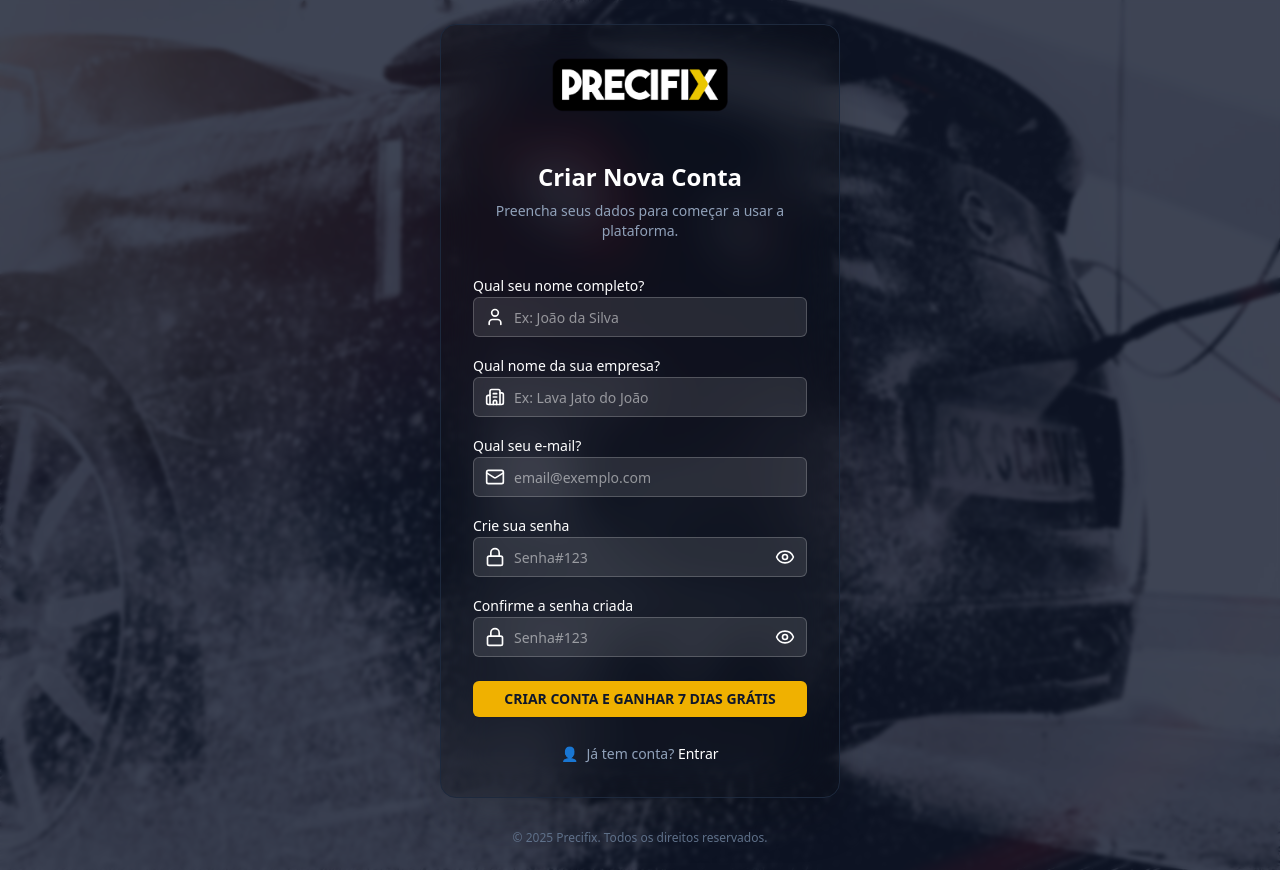
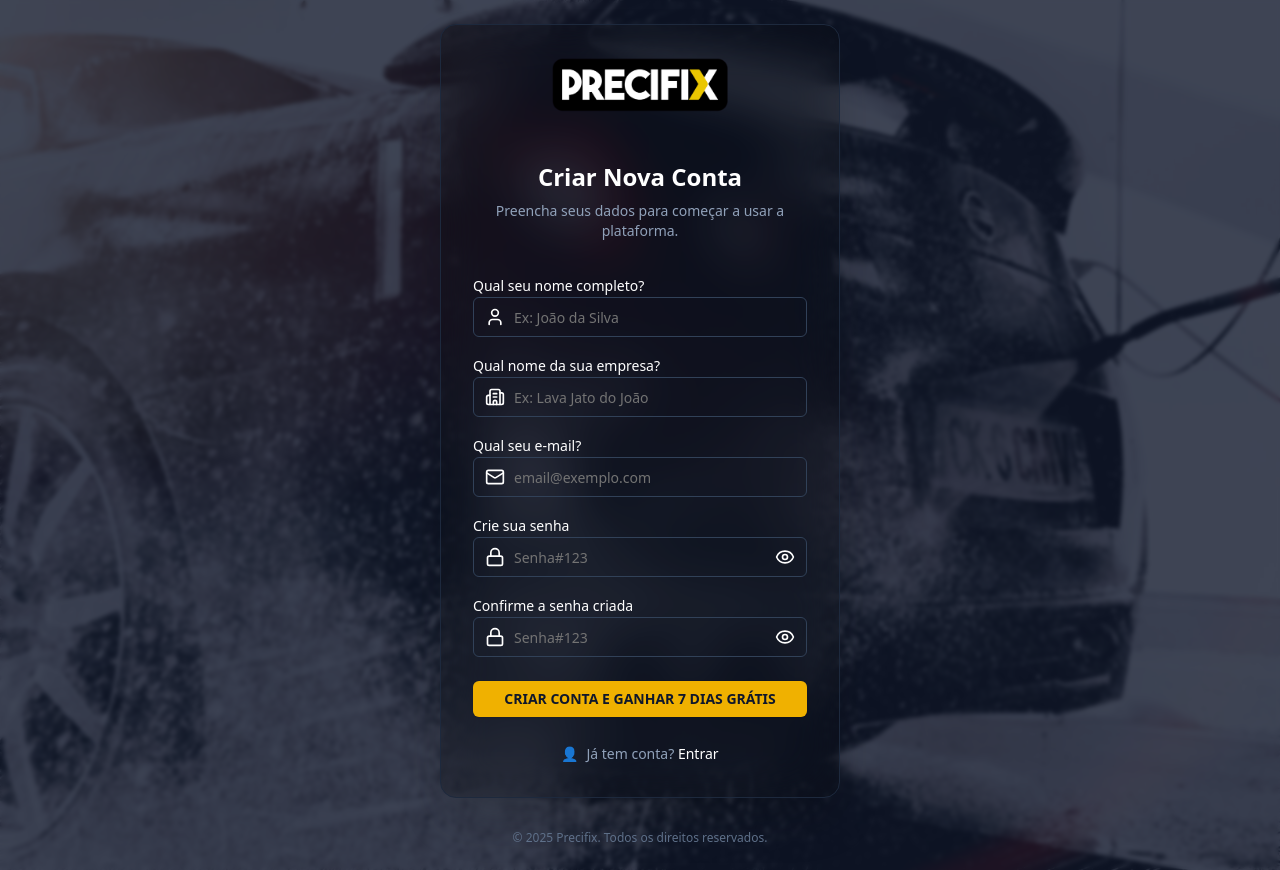
Before and after one commit to PrecifixDEV/Precifix-v2.0, a React (Vite) app: page /register in a window 1280 px wide. Built offline with nearby package versions, Linux system fonts and the light colour scheme.

Commit message:
Rollback com chunks grandes, e authpage layout melhorado

```diff
--- a/src/pages/auth/ForgotPassword.tsx
+++ b/src/pages/auth/ForgotPassword.tsx
@@ -84,7 +84,7 @@ export const ForgotPassword = () => {
                     value={email}
                     onChange={(e) => setEmail(e.target.value)}
                     icon={<Mail className="w-5 h-5 text-white" />}
-                    className="bg-white/10 border-white/20 text-white placeholder:text-white/50 focus:bg-white/20"
+                    className="bg-transparent border-slate-700 text-white focus-visible:ring-0 focus-visible:ring-offset-0 focus-visible:border-yellow-500"
                     labelClassName="text-white"
                     required
                 />
--- a/src/pages/auth/Login.tsx
+++ b/src/pages/auth/Login.tsx
@@ -52,7 +52,7 @@ export const Login = () => {
                     value={email}
                     onChange={(e) => setEmail(e.target.value)}
                     icon={<Mail className="w-5 h-5 text-white" />}
-                    className="bg-white/10 border-white/20 text-white placeholder:text-white/50 focus:bg-white/20"
+                    className="bg-transparent border-slate-700 text-white focus-visible:ring-0 focus-visible:ring-offset-0 focus-visible:border-yellow-500"
                     labelClassName="text-white"
                     required
                 />
@@ -67,7 +67,7 @@ export const Login = () => {
                         icon={<Lock className="w-5 h-5 text-white" />}
                         endIcon={showPassword ? <EyeOff className="w-5 h-5 text-white" /> : <Eye className="w-5 h-5 text-white" />}
                         onEndIconClick={() => setShowPassword(!showPassword)}
-                        className="bg-white/10 border-white/20 text-white placeholder:text-white/50 focus:bg-white/20"
+                        className="bg-transparent border-slate-700 text-white focus-visible:ring-0 focus-visible:ring-offset-0 focus-visible:border-yellow-500"
                         labelClassName="text-white"
                         required
                     />
--- a/src/pages/auth/Register.tsx
+++ b/src/pages/auth/Register.tsx
@@ -90,7 +90,7 @@ export const Register = () => {
                     value={formData.fullName}
                     onChange={handleChange}
                     icon={<User className="w-5 h-5 text-white" />}
-                    className="bg-white/10 border-white/20 text-white placeholder:text-white/50 focus:bg-white/20"
+                    className="bg-transparent border-slate-700 text-white focus-visible:ring-0 focus-visible:ring-offset-0 focus-visible:border-yellow-500"
                     labelClassName="text-white"
                     required
                 />
@@ -102,7 +102,7 @@ export const Register = () => {
                     value={formData.shopName}
                     onChange={handleChange}
                     icon={<Building2 className="w-5 h-5 text-white" />}
-                    className="bg-white/10 border-white/20 text-white placeholder:text-white/50 focus:bg-white/20"
+                    className="bg-transparent border-slate-700 text-white focus-visible:ring-0 focus-visible:ring-offset-0 focus-visible:border-yellow-500"
                     labelClassName="text-white"
                 />
 
@@ -114,7 +114,7 @@ export const Register = () => {
                     value={formData.email}
                     onChange={handleChange}
                     icon={<Mail className="w-5 h-5 text-white" />}
-                    className="bg-white/10 border-white/20 text-white placeholder:text-white/50 focus:bg-white/20"
+                    className="bg-transparent border-slate-700 text-white focus-visible:ring-0 focus-visible:ring-offset-0 focus-visible:border-yellow-500"
                     labelClassName="text-white"
                     required
                 />
@@ -132,7 +132,7 @@ export const Register = () => {
                         icon={<Lock className="w-5 h-5 text-white" />}
                         endIcon={showPassword ? <EyeOff className="w-5 h-5 text-white" /> : <Eye className="w-5 h-5 text-white" />}
                         onEndIconClick={() => setShowPassword(!showPassword)}
-                        className="bg-white/10 border-white/20 text-white placeholder:text-white/50 focus:bg-white/20"
+                        className="bg-transparent border-slate-700 text-white focus-visible:ring-0 focus-visible:ring-offset-0 focus-visible:border-yellow-500"
                         labelClassName="text-white"
                         required
                     />
@@ -170,7 +170,7 @@ export const Register = () => {
                     icon={<Lock className="w-5 h-5 text-white" />}
                     endIcon={showConfirmPassword ? <EyeOff className="w-5 h-5 text-white" /> : <Eye className="w-5 h-5 text-white" />}
                     onEndIconClick={() => setShowConfirmPassword(!showConfirmPassword)}
-                    className="bg-white/10 border-white/20 text-white placeholder:text-white/50 focus:bg-white/20"
+                    className="bg-transparent border-slate-700 text-white focus-visible:ring-0 focus-visible:ring-offset-0 focus-visible:border-yellow-500"
                     labelClassName="text-white"
                     required
                 />
--- a/src/pages/auth/UpdatePassword.tsx
+++ b/src/pages/auth/UpdatePassword.tsx
@@ -90,7 +90,7 @@ export const UpdatePassword = () => {
                         icon={<Lock className="w-5 h-5 text-white" />}
                         endIcon={showPassword ? <EyeOff className="w-5 h-5 text-white" /> : <Eye className="w-5 h-5 text-white" />}
                         onEndIconClick={() => setShowPassword(!showPassword)}
-                        className="bg-white/10 border-white/20 text-white placeholder:text-white/50 focus:bg-white/20"
+                        className="bg-transparent border-slate-700 text-white focus-visible:ring-0 focus-visible:ring-offset-0 focus-visible:border-yellow-500"
                         labelClassName="text-white"
                         required
                     />
@@ -127,7 +127,7 @@ export const UpdatePassword = () => {
                     icon={<Lock className="w-5 h-5 text-white" />}
                     endIcon={showConfirmPassword ? <EyeOff className="w-5 h-5 text-white" /> : <Eye className="w-5 h-5 text-white" />}
                     onEndIconClick={() => setShowConfirmPassword(!showConfirmPassword)}
-                    className="bg-white/10 border-white/20 text-white placeholder:text-white/50 focus:bg-white/20"
+                    className="bg-transparent border-slate-700 text-white focus-visible:ring-0 focus-visible:ring-offset-0 focus-visible:border-yellow-500"
                     labelClassName="text-white"
                     required
                 />
--- a/vite.config.ts
+++ b/vite.config.ts
@@ -10,25 +10,4 @@ export default defineConfig({
       "@": path.resolve(__dirname, "./src"),
     },
   },
-  build: {
-    chunkSizeWarningLimit: 1000,
-    rollupOptions: {
-      output: {
-        manualChunks(id) {
-          if (id.includes('node_modules')) {
-            if (id.includes('react') || id.includes('react-dom') || id.includes('react-router-dom')) {
-              return 'react-vendor';
-            }
-            if (id.includes('@supabase')) {
-              return 'supabase-vendor';
-            }
-            if (id.includes('@radix-ui') || id.includes('lucide-react')) {
-              return 'ui-vendor';
-            }
-            return 'vendor';
-          }
-        },
-      },
-    },
-  },
 })
```
Also changed, not shown: 1 other file (tests, documents, lock files or other folders).
